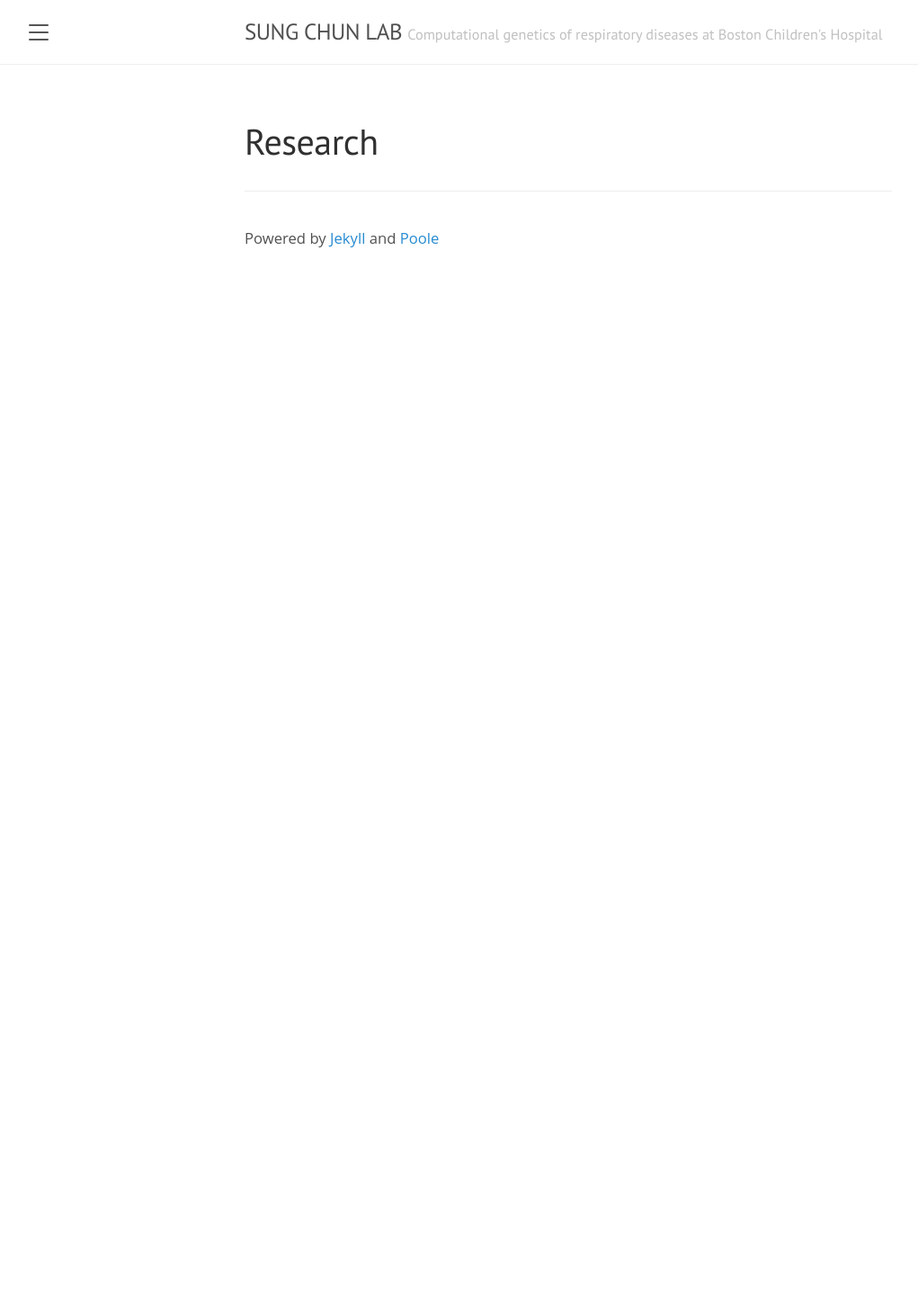
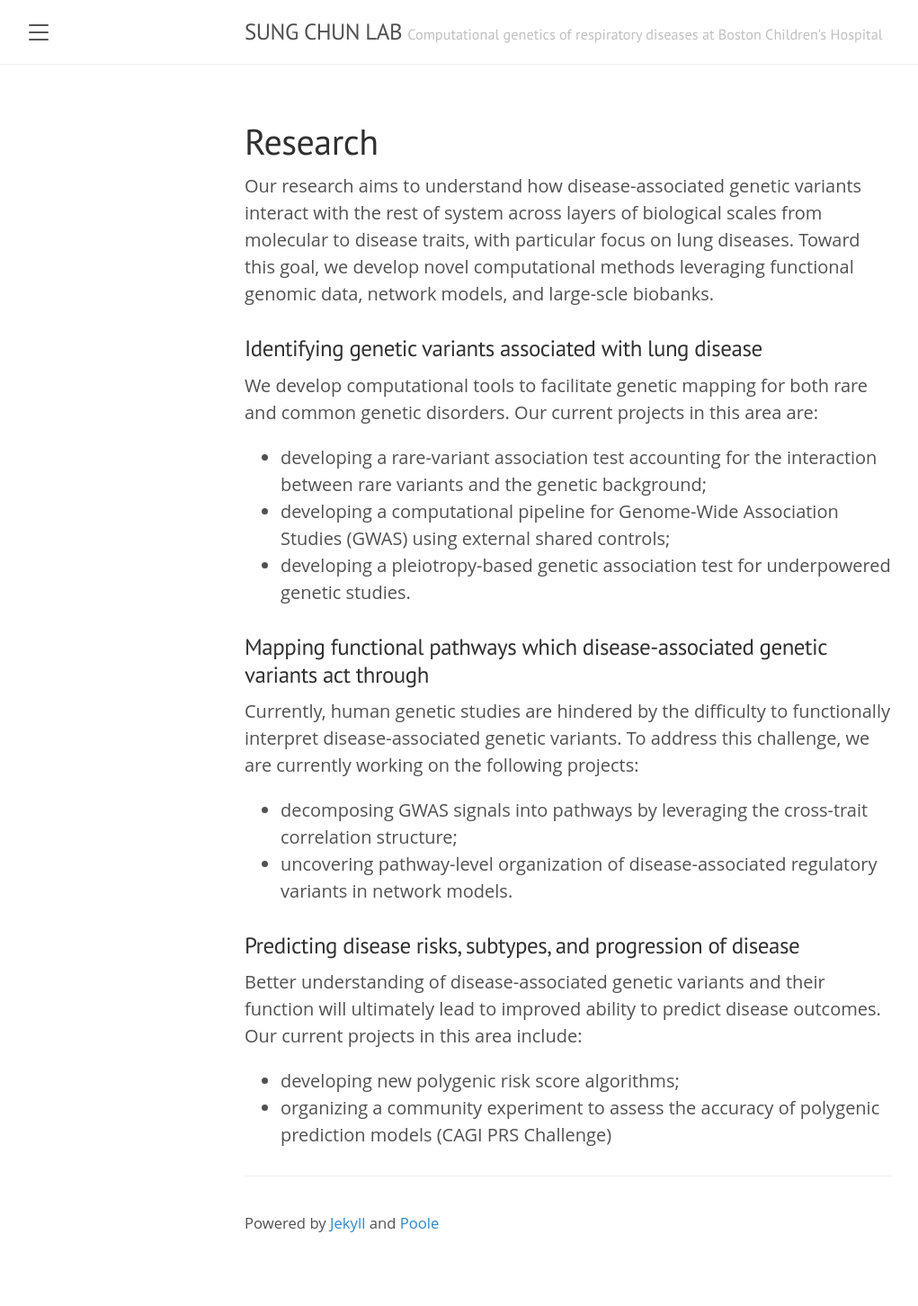
Before and after one commit to sgchun/sungchunlab, a Jekyll site: the page built from 2research.md, in a window 1280 px wide. Shown: the whole page at 90% size, without its empty margins (8-1029 px from the left). Built offline with Jekyll 4.4.1, drawn with Linux system fonts in a browser that asks for light colours; before the commit the page ends 900 px from its top, so only the background shows below that.

Commit message:
Add research program

```diff
--- a/2research.md
+++ b/2research.md
@@ -2,6 +2,27 @@
 layout: page
 title: Research
 ---
+Our research aims to understand how disease-associated genetic variants interact with the rest of system across layers of biological scales from molecular to disease traits, with particular focus on lung diseases. Toward this goal, we develop novel computational methods leveraging functional genomic data, network models, and large-scle biobanks.
+
+### Identifying genetic variants associated with lung disease
+We develop computational tools to facilitate genetic mapping for both rare and common genetic disorders. Our current projects in this area are:
+
+* developing a rare-variant association test accounting for the interaction between rare variants and the genetic background;
+* developing a computational pipeline for Genome-Wide Association Studies (GWAS) using external shared controls;
+* developing a pleiotropy-based genetic association test for underpowered genetic studies.
+
+### Mapping functional pathways which disease-associated genetic variants act through
+Currently, human genetic studies are hindered by the difficulty to functionally interpret disease-associated genetic variants. To address this challenge, we are currently working on the following projects:
+
+* decomposing GWAS signals into pathways by leveraging the cross-trait correlation structure;
+* uncovering pathway-level organization of disease-associated regulatory variants in network models.
+
+### Predicting disease risks, subtypes, and progression of disease
+Better understanding of disease-associated genetic variants and their function will ultimately lead to improved ability to predict disease outcomes. Our current projects in this area include:
+
+* developing new polygenic risk score algorithms;
+* organizing a community experiment to assess the accuracy of polygenic prediction models (CAGI PRS Challenge)
 
 ---
+
 <sub>Powered by [Jekyll](https://github.com/mojombo/jekyll) and [Poole](http://getpoole.com)</sub>
```
